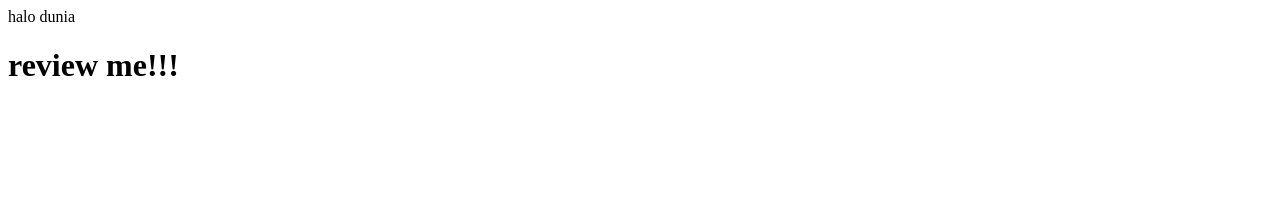
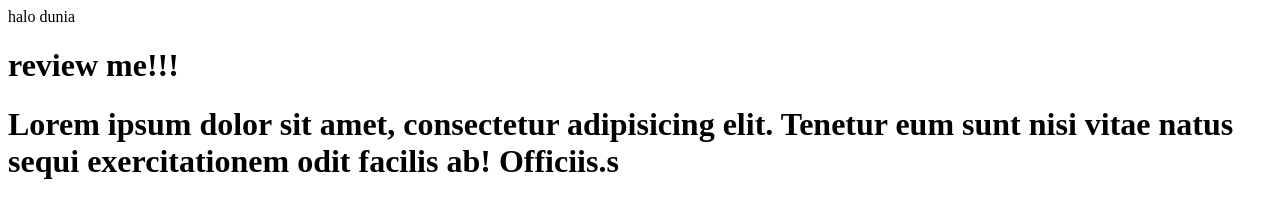
Before and after one commit to joisv/coba-git, a plain HTML site: page index.html in a window 1280 px wide. Drawn offline with Linux system fonts and the light colour scheme.

Commit message:
add lorem

```diff
--- a/index.html
+++ b/index.html
@@ -9,5 +9,6 @@
 <body>
     halo dunia
     <h1 id="halo">review me!!!</h1>
+    <h1>Lorem ipsum dolor sit amet, consectetur adipisicing elit. Tenetur eum sunt nisi vitae natus sequi exercitationem odit facilis ab! Officiis.s</h1>
 </body>
 </html>
```
